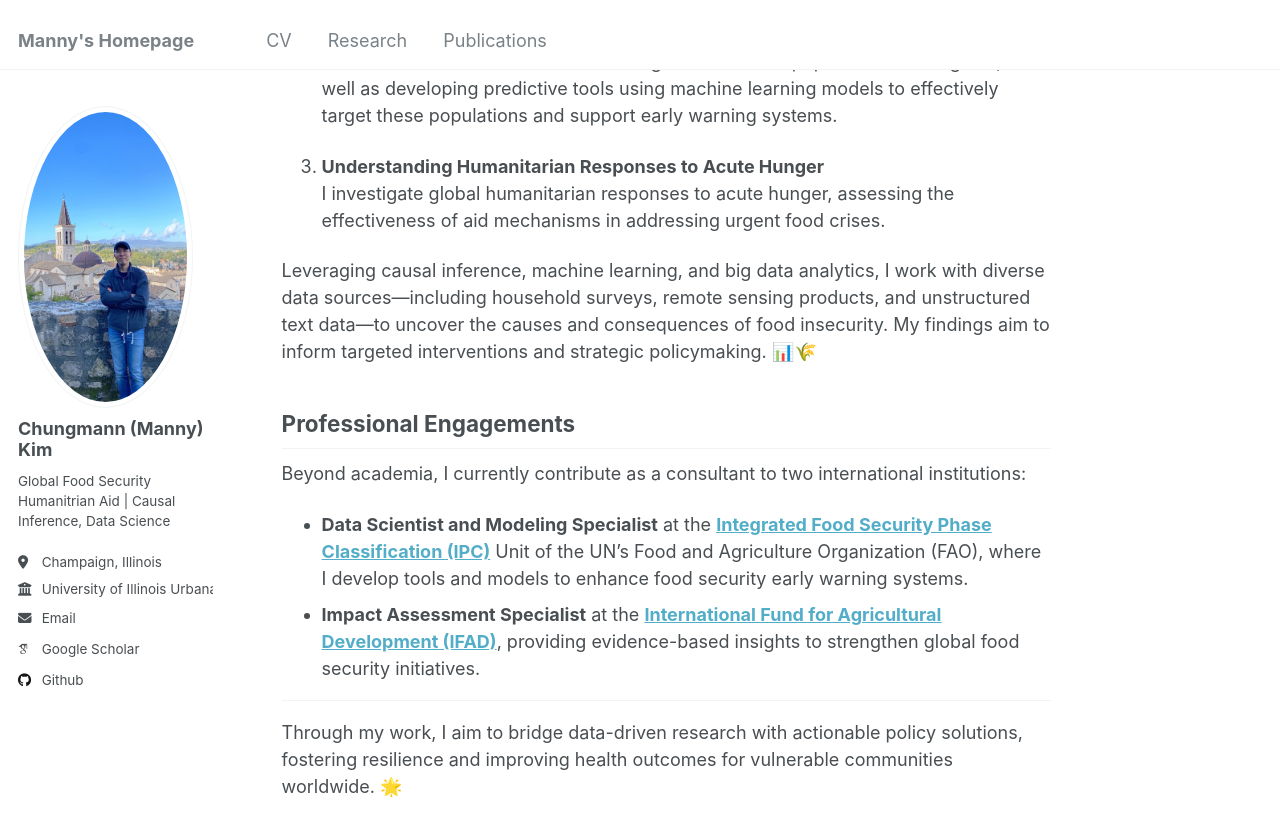
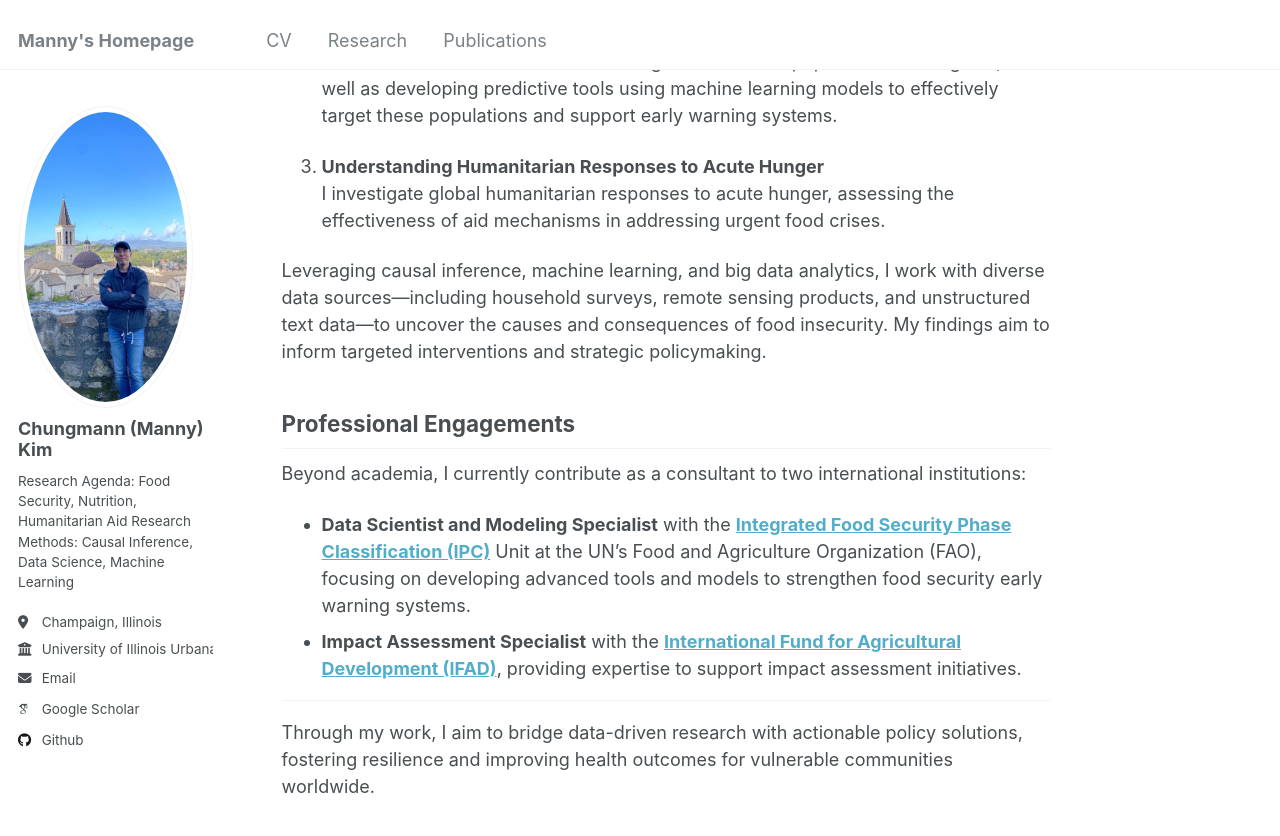
Before and after one commit to mnmx0101/chungmann_kim, a Jekyll site: the page built from _pages/about.md, in a window 1280 px wide and 900 px high, scrolled down 418 px. Shown: the top 836 px of the window. Built offline with Jekyll 4.4.1, drawn with Linux system fonts in a browser that asks for light colours; some web fonts are replaced.

Commit message:
new_updates

```diff
--- a/_config.yml
+++ b/_config.yml
@@ -24,10 +24,9 @@ author:
   avatar           : "manny_profile2.jpg"
   name             : "Chungmann (Manny) Kim"
   pronouns         : # example: "she/her"
-  bio              : "Global Food Security
-    Humanitrian Aid |
-    Causal Inference,
-    Data Science"
+  bio              : |
+    Research Agenda: Food Security, Nutrition, Humanitarian Aid
+    Research Methods: Causal Inference, Data Science, Machine Learning
   location         : "Champaign, Illinois"
   employer         : "University of Illinois Urbana Champaign"
   uri              : # URL
--- a/_pages/about.md
+++ b/_pages/about.md
@@ -18,15 +18,16 @@ redirect_from:
 3. **Understanding Humanitarian Responses to Acute Hunger**
    I investigate global humanitarian responses to acute hunger, assessing the effectiveness of aid mechanisms in addressing urgent food crises.
 
-Leveraging causal inference, machine learning, and big data analytics, I work with diverse data sources—including household surveys, remote sensing products, and unstructured text data—to uncover the causes and consequences of food insecurity. My findings aim to inform targeted interventions and strategic policymaking. 📊🌾
+Leveraging causal inference, machine learning, and big data analytics, I work with diverse data sources—including household surveys, remote sensing products, and unstructured text data—to uncover the causes and consequences of food insecurity. My findings aim to inform targeted interventions and strategic policymaking.
 
 ## Professional Engagements
 
 Beyond academia, I currently contribute as a consultant to two international institutions:
 
-- **Data Scientist and Modeling Specialist** at the **[Integrated Food Security Phase Classification (IPC)](https://www.ipcinfo.org/)** Unit of the UN's Food and Agriculture Organization (FAO), where I develop tools and models to enhance food security early warning systems.
-- **Impact Assessment Specialist** at the **[International Fund for Agricultural Development (IFAD)](http://ifad.org/en)**, providing evidence-based insights to strengthen global food security initiatives.
+- **Data Scientist and Modeling Specialist** with the **[Integrated Food Security Phase Classification (IPC)](https://www.ipcinfo.org/)** Unit at the UN's Food and Agriculture Organization (FAO), focusing on developing advanced tools and models to strengthen food security early warning systems.
+- **Impact Assessment Specialist** with the **[International Fund for Agricultural Development (IFAD)](http://ifad.org/en)**, providing expertise to support impact assessment initiatives.
+
 
 ---
 
-Through my work, I aim to bridge data-driven research with actionable policy solutions, fostering resilience and improving health outcomes for vulnerable communities worldwide. 🌟
+Through my work, I aim to bridge data-driven research with actionable policy solutions, fostering resilience and improving health outcomes for vulnerable communities worldwide.
```
Also changed, not shown: _portfolio/portfolio-1.md (+1 -1 lines), _portfolio/portfolio-2.md (+1 -1 lines).
